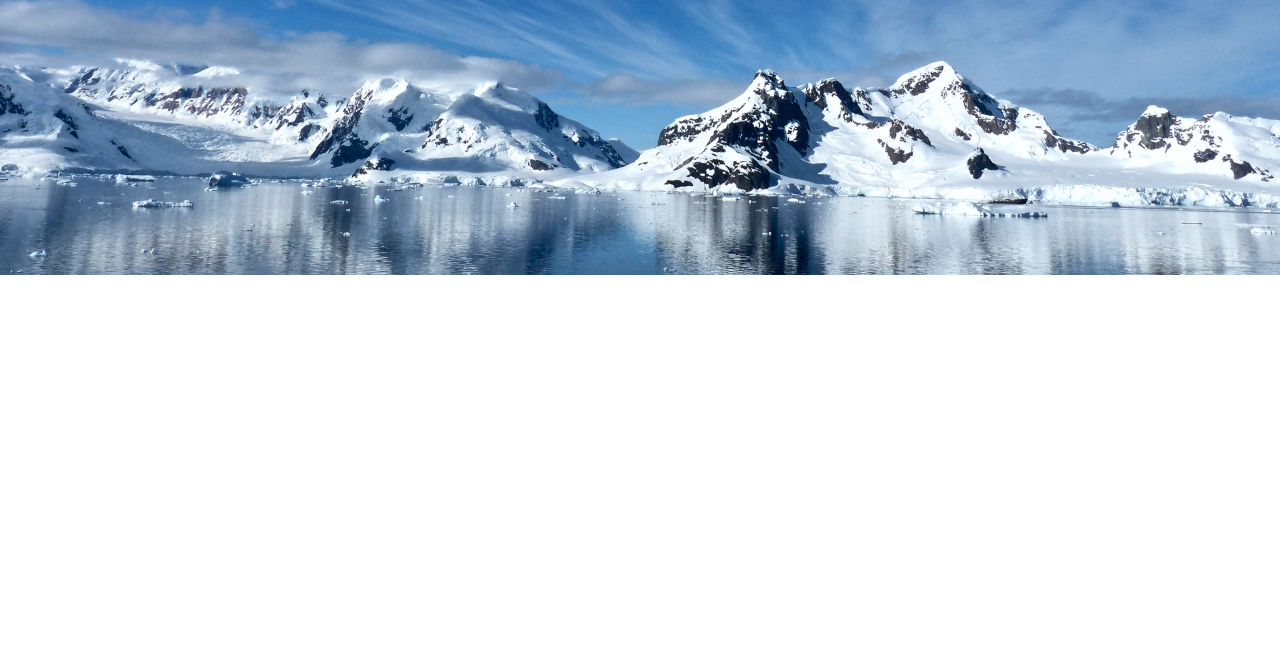
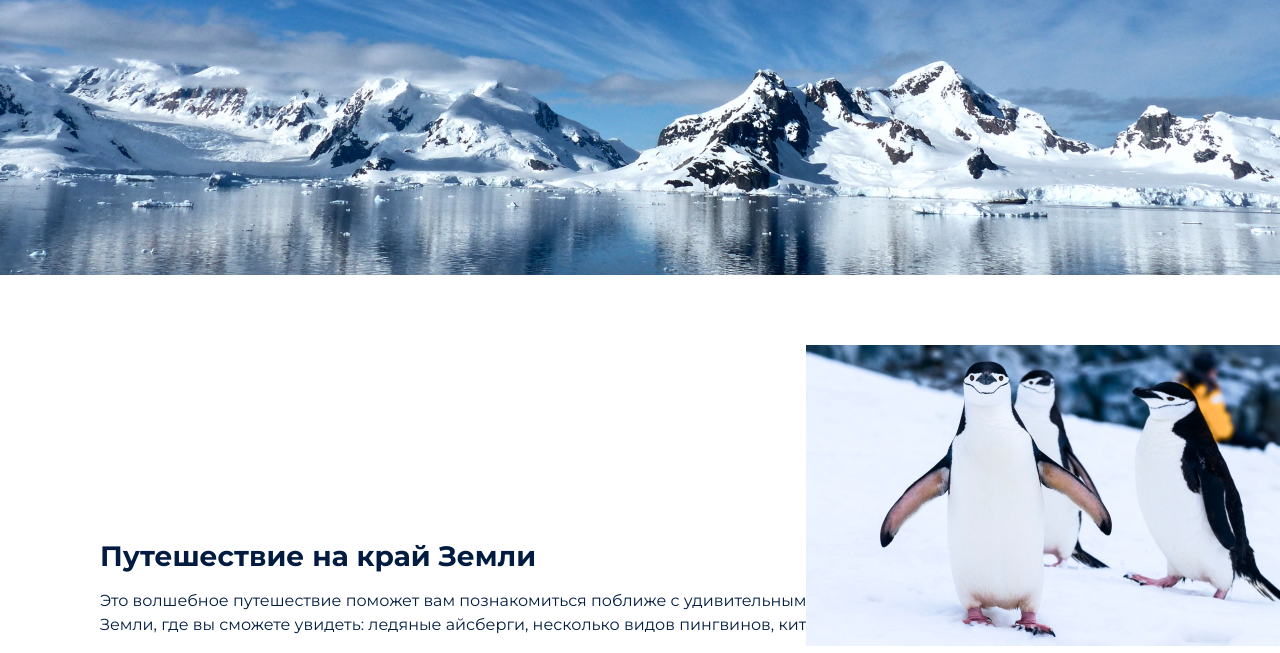
Before and after one commit to dermorgenstern/AntarcticCruises, a website: page main.html in a window 1280 px wide. Shown: the part 375-1028 px from the top of the page. Before the commit the page ends 800 px from the top, so only its background shows below. Drawn offline with Linux system fonts and the light colour scheme.

Commit message:
добавляет изменения в блоке about

```diff
--- a/main.css
+++ b/main.css
@@ -11,6 +11,10 @@ body {
 
 .container {
   width: 1366px;
+}
+
+.hidden {
+  display: none;
 }
 
 .header {
@@ -67,6 +71,7 @@ body {
   font-size: 54px;
   font-weight: 700;
   line-height: 66px;
+  color: #F9FBFD;
 }
 
 .header p {
@@ -75,4 +80,39 @@ body {
   margin-left: 100px;
   font-size: 20px;
   line-height: 24px;
+  color: #F9FBFD;
 }
+
+.about {
+  position: relative;
+}
+
+.about-description {
+  display: inline-block;
+  position: absolute;
+  left: 0;
+}
+
+.about-description h2 {
+  margin-top: 190px;
+  margin-left: 100px;
+  margin-bottom: 12px;
+  font-size: 28px;
+  font-weight: 700;
+  line-height: 42px;
+  color: #011C40;
+}
+
+.about-description p {
+  margin-top: 0px;
+  margin-left: 100px;
+  font-size: 16px;
+  line-height: 24px;
+  color: #011C40;
+}
+
+.about img {
+  display: inline-block;
+  position: absolute;
+  right: 0;
+}
--- a/main.html
+++ b/main.html
@@ -11,6 +11,7 @@
 
 <body>
     <div class="container">
+        <h1 class="hidden">Круизы в Антаркику, основная страница</h1>
         <header class="header">
             <div class="header-top">
                 <div class="header-logo"><img src="./img/HeaderMountains.png" alt=""></div>
@@ -26,7 +27,22 @@
             <h2>Круизы в Антарктику</h2>
             <p>Волшебный мир айсбергов и пингвинов</p>
         </header>
-        <section class="about"></section>
+        <section class="about">
+            <div class="container">
+                <div class="about-description">
+                    <h2>
+                        Путешествие на край Земли
+                    </h2>
+                    <p>
+                        Это волшебное путешествие поможет вам познакомиться поближе с удивительным миром Антарктики. Наш
+                        круизный лайнер отвезет вас на край Земли, где вы сможете увидеть: ледяные айсберги, несколько
+                        видов
+                        пингвинов, китов, морских котиков и многое другое.
+                    </p>
+                </div>
+                <img src="./img/Pinguines.png" alt="Pinguines" sizes="" srcset="">
+            </div>
+        </section>
         <section class="advantages"></section>
         <section class="currentOffers"></section>
         <section class="earlyBooking"></section>
```
